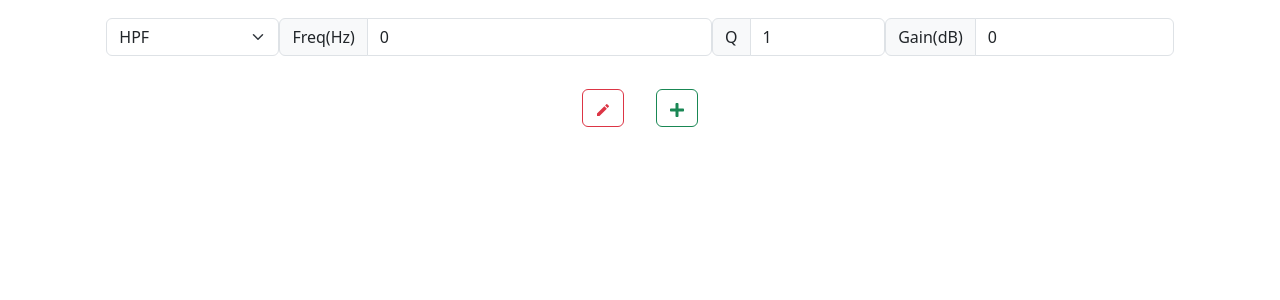
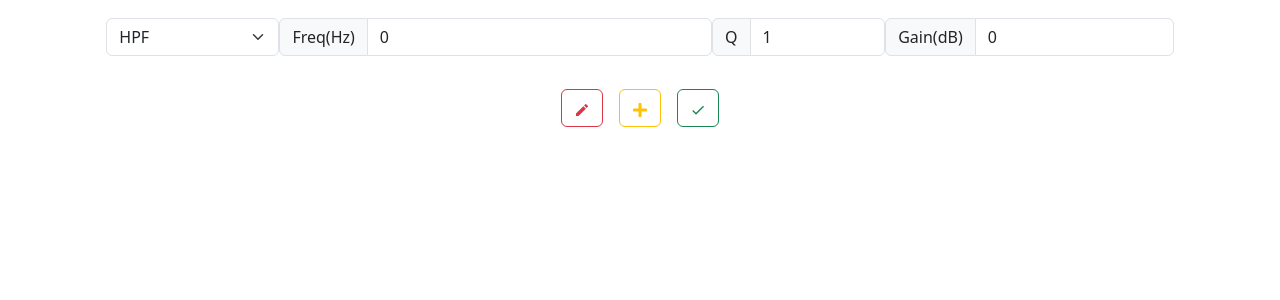
Before and after one commit to bobolee1239/EqDesignGui, a React (Create React App) app: page / in a window 1280 px wide. Shown: the top 300 px of the page. Built offline with nearby package versions, Linux system fonts and the light colour scheme.

Commit message:
create submit flow

```diff
--- a/src/BiquadControlBoard.css
+++ b/src/BiquadControlBoard.css
@@ -30,5 +30,5 @@
 }
 
 .board-control-container {
-    margin: 1rem
+    margin: 1rem 0.5rem;
 }
--- a/src/BiquadControlBoard.tsx
+++ b/src/BiquadControlBoard.tsx
@@ -2,7 +2,7 @@
 import React, {ChangeEvent, useState} from 'react';
 import Button from 'react-bootstrap/Button';
 import { FaPlus } from "react-icons/fa";
-import { MdRemoveCircle, MdModeEditOutline} from "react-icons/md";
+import { MdRemoveCircle, MdModeEditOutline, MdDone} from "react-icons/md";
 
 import Biquad, {AvailabeBiquadType} from './Biquad';
 import BiquadPanel from './BiquadPanel';
@@ -18,7 +18,15 @@ const createDefaultBiquad = () => {
         });
 }
 
-const BiquadControlBoard = () => {
+type BcbSubmitFcn = (biquads: Biquad[]) => void;
+
+type BiquadControlBoardProp = {
+   onSubmit?: BcbSubmitFcn
+};
+
+const BiquadControlBoard = ({
+    onSubmit
+}: BiquadControlBoardProp) => {
     const [biquads, setBiquads] = useState<Biquad[]>([createDefaultBiquad(), ]);
     const [isEditing, setEditing] = useState(false);
 
@@ -29,6 +37,12 @@ const BiquadControlBoard = () => {
             setBiquads(newBiquads);
         }
     };
+
+    const handleSubmit = () => {
+        let currBiquads = biquads.slice();
+        console.log('submit on ', currBiquads);
+        onSubmit?.(currBiquads);
+    }
 
     const handleEnableEdit = () => {
         setEditing(!isEditing);
@@ -93,10 +107,16 @@ const BiquadControlBoard = () => {
                     <MdModeEditOutline />
                 </Button>
                 <Button
-                    className={'board-control-container'} variant="outline-success"
+                    className={'board-control-container'} variant="outline-warning"
                     onClick={handleAddBiquad}
                 >
                     <FaPlus />
+                </Button>
+                <Button
+                    className={'board-control-container'} variant="outline-success"
+                    onClick={handleSubmit}
+                >
+                    <MdDone />
                 </Button>
             </div>
         </div>
```
